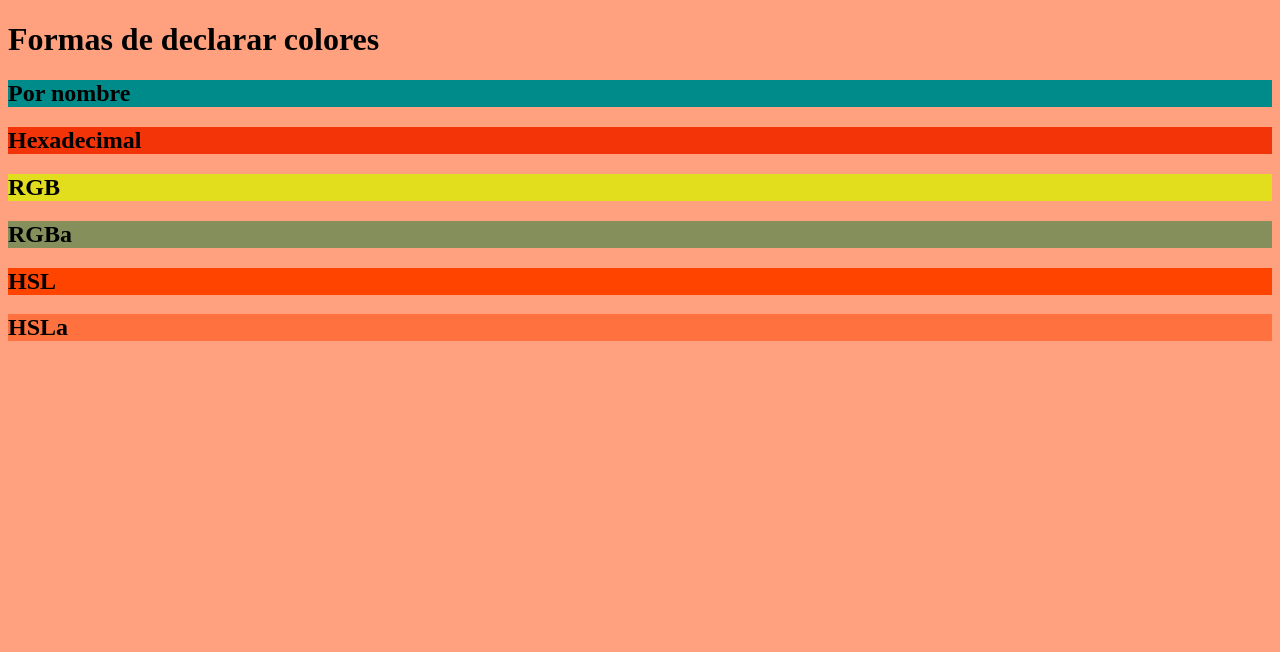
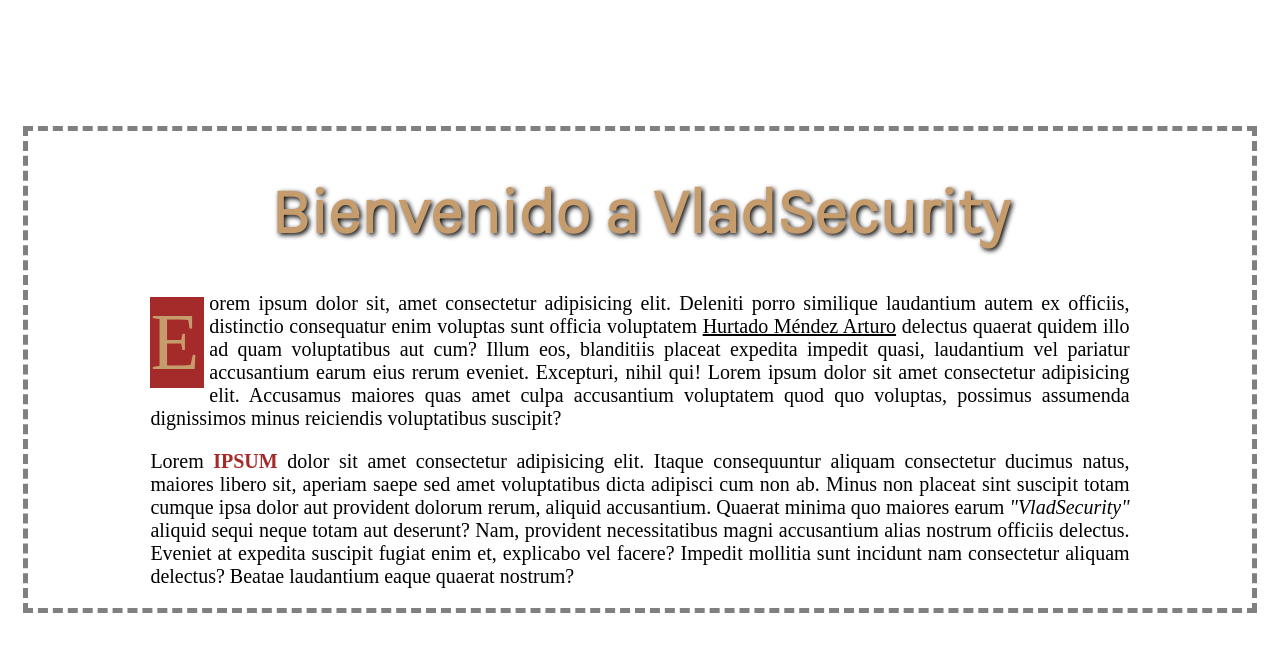
Before and after one commit to HurtadoMendezArturo/PracticandoCss, a plain HTML site: page index.html in a window 1280 px wide. Drawn offline with Linux system fonts and the light colour scheme; a web font is replaced by a local one.

Commit message:
Modificando Texto

```diff
--- a/index.html
+++ b/index.html
@@ -4,12 +4,37 @@
     <meta charset="UTF-8">
     <meta name="viewport" content="width=device-width, initial-scale=1.0">
     <title>Practicando Css</title>
-    <!--<link rel="stylesheet" href="styles.css">-->
-    <link rel="stylesheet" href="formas.css">
+
+    <!--<link rel="stylesheet" href="styles.css">
+    <link rel="stylesheet" href="formas.css">-->
+    <link rel="stylesheet" href="texto.css">
 
 </head>
 <body>
+
+<div class="border">
+    <h1>Bienvenido a VladSecurity</h1>
+
+
+
+    <p class="capital">Eorem ipsum dolor sit, amet consectetur adipisicing elit. Deleniti porro similique laudantium autem ex officiis, distinctio consequatur enim voluptas sunt officia voluptatem <span class="linea">Hurtado Méndez Arturo</span>  delectus quaerat quidem illo ad quam voluptatibus aut cum? Illum eos, blanditiis placeat expedita impedit quasi, laudantium vel pariatur accusantium earum eius rerum eveniet. Excepturi, nihil qui! Lorem ipsum dolor sit amet consectetur adipisicing elit. Accusamus maiores quas amet culpa accusantium voluptatem quod quo voluptas, possimus assumenda dignissimos minus reiciendis voluptatibus suscipit?</p>
+
+    <p>Lorem <a href="https://www.youtube.com/?gl=PE&tab=r1">ipsum</a>  dolor sit amet consectetur adipisicing elit. Itaque consequuntur aliquam consectetur ducimus natus, maiores libero sit, aperiam saepe sed amet voluptatibus dicta adipisci cum non ab. Minus non placeat sint suscipit totam cumque ipsa dolor aut provident dolorum rerum, aliquid accusantium. Quaerat minima quo maiores earum <span class="linea2">"VladSecurity"</span>  aliquid sequi neque totam aut deserunt? Nam, provident necessitatibus magni accusantium alias nostrum officiis delectus. Eveniet at expedita suscipit fugiat enim et, explicabo vel facere? Impedit mollitia sunt incidunt nam consectetur aliquam delectus? Beatae laudantium eaque quaerat nostrum?</p>
+</div>
+
+
+
     <!--
+
+    <h1>Formas de declarar colores</h1>
+
+    <h2 class="name">Por nombre</h2>
+    <h2 class="hex">Hexadecimal</h2>
+    <h2 class="rgb">RGB</h2>
+    <h2 class="rgba">RGBa</h2>
+    <h2 class="hsl">HSL</h2>
+    <h2 class="hsla">HSLa</h2>
+
     <h1 class="brown">Aprendiendo estilos Css</h1>
     <h2>Aprendiendo estilos css</h2>
     <h2>Aprendiendo estilos css</h2>
@@ -19,15 +44,7 @@
     <h2 class="brown">Aprendiendo estilos css</h2>
     <h2>Aprendiendo estilos css</h2>
     <h2>Aprendiendo estilos css</h2>
+
     -->
-
-    <h1>Formas de declarar colores</h1>
-
-    <h2 class="name">Por nombre</h2>
-    <h2 class="hex">Hexadecimal</h2>
-    <h2 class="rgb">RGB</h2>
-    <h2 class="rgba">RGBa</h2>
-    <h2 class="hsl">HSL</h2>
-    <h2 class="hsla">HSLa</h2>
 </body>
 </html>
--- /dev/null
+++ b/texto.css
@@ -0,0 +1,53 @@
+@import url('https://fonts.googleapis.com/css2?family=Karla:wght@300&family=Texturina:wght@100&display=swap');
+
+h1{
+    font-family: 'Karla', sans-serif;
+    font-size: 64px;
+    text-align: center;
+    color: #c69c6d;
+    text-shadow: 2px 2px 5px black;
+}
+p{
+    font-family: 'Texturina', serif;
+    font-size: 20px;
+    text-align: justify;
+    width: 80%;
+    margin-left: auto;
+    margin-right: auto;
+}
+
+p.capital::first-letter{
+    color: #c69c6d;
+    font-size: 80px;
+    float: left;
+    background-color: brown;
+    margin-right: 5px;
+    margin-top: 5px;
+    padding-right: 5px;
+}
+
+a{
+    text-decoration: none;
+    color: brown;
+    text-transform: uppercase;
+    font-weight: bold;
+}
+a:hover{
+    color: blue;
+}
+
+.linea{
+    text-decoration: underline;
+}
+
+.linea2{
+    font-style: italic;
+}
+
+.border{
+    border: 5px dashed gray;
+    margin-top: 10%;
+    margin-bottom: 10%;
+    margin-left: 15px;
+    margin-right: 15px;
+}
```
